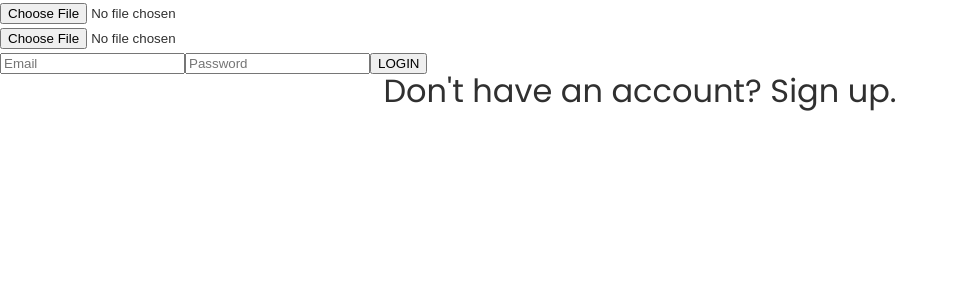
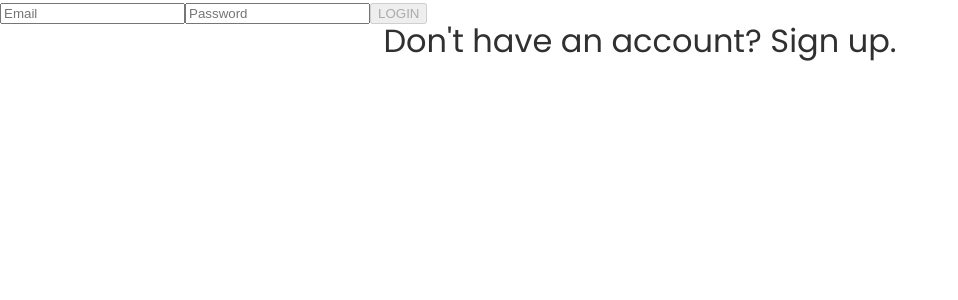
Before and after one commit to massimobergamin/RemoteTrainerFrontend, a Next.js app in the folder fitome/: page / in a window 1280 px wide. Shown: the top 300 px of the page, without its empty margins (0-958 px from the left). Built offline with nearby package versions, Linux system fonts and the light colour scheme; no server answers.

Commit message:
removed the upload form from login and changed required to disable button

```diff
--- a/fitome/components/uploadImageForm.js
+++ b/fitome/components/uploadImageForm.js
@@ -24,7 +24,7 @@ const UploadImageForm = () => {
     return (
         <div>
             <form>
-                <input type="file" accept="image/*" capture="camera" onChange={handleChange}/>
+                <input type="file" onChange={handleChange}/>
                 <div >
                 {url && <img src={url}/>}
                 {error && <div>{error}</div>}
--- a/fitome/components/uploadVideoForm.js
+++ b/fitome/components/uploadVideoForm.js
@@ -26,7 +26,7 @@ function UploadVideoForm({ setMedia }) {
     return (
         <div>
             <form>
-                <input type="file" onChange={handleChange} capture="camera"/>
+                <input type="file" onChange={handleChange}/>
                 <div >
                 {url &&
                 <video id="Exercise_Video" width="176" height="176" autoplay="true" loop="true">
--- a/fitome/pages/index.js
+++ b/fitome/pages/index.js
@@ -55,22 +55,20 @@ export default function Home() {
         <link rel="apple-touch-icon" href="/icons/apple-touch-icon.png"></link>
       </Head>
       <main className={styles.main}>
-        <UploadImageForm/>
-        <UploadVideoForm/>
         <form>
           <input type="email"
             placeholder="Email"
             value={formState.email}
-            required
             onChange={(e) => setFormState({...formState, email: e.target.value})}
           />
           <input type="password"
           placeholder="Password"
           value={formState.password}
-          required
           onChange={(e) => setFormState({...formState, password: e.target.value})}
           />
-          <button type="button" onClick={loginHandler}>LOGIN</button>
+          <button type="button"
+          disabled={formState.password===""||formState.email===""}
+          onClick={loginHandler}>LOGIN</button>
         </form>
         <p>Don't have an account? <Link href="/signup"><a><span>Sign up.</span></a></Link></p>
 
```
